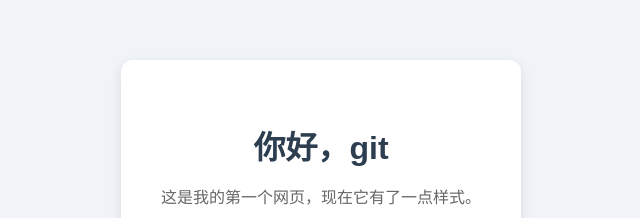
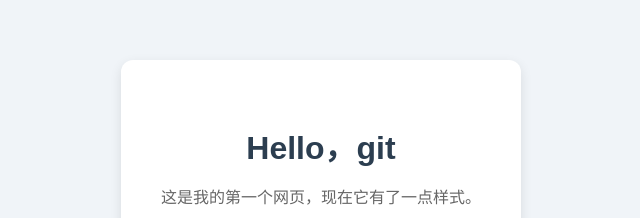
Before and after one commit to ReasearchAssistant/zero2tech, a plain HTML site: page index.html in a window 1280 px wide. Shown: the part 206-424 px from the top of the page, without its empty margins (319-959 px from the left). Drawn offline with Linux system fonts and the light colour scheme.

Commit message:
更新标题为Hello,Git

```diff
--- a/index.html
+++ b/index.html
@@ -1,4 +1,5 @@
 <!DOCTYPE html>
+
 <html lang="zh-CN">
   <head>
     <meta charset="UTF-8">
@@ -9,7 +10,7 @@
 
     <body>
       <div class="card">
-        <h1>你好，git</h1>
+        <h1>Hello，git</h1>
         <p id="msg">这是我的第一个网页，现在它有了一点样式。</p>
 
         <button onclick="changeText()">点我试试</button>
```
